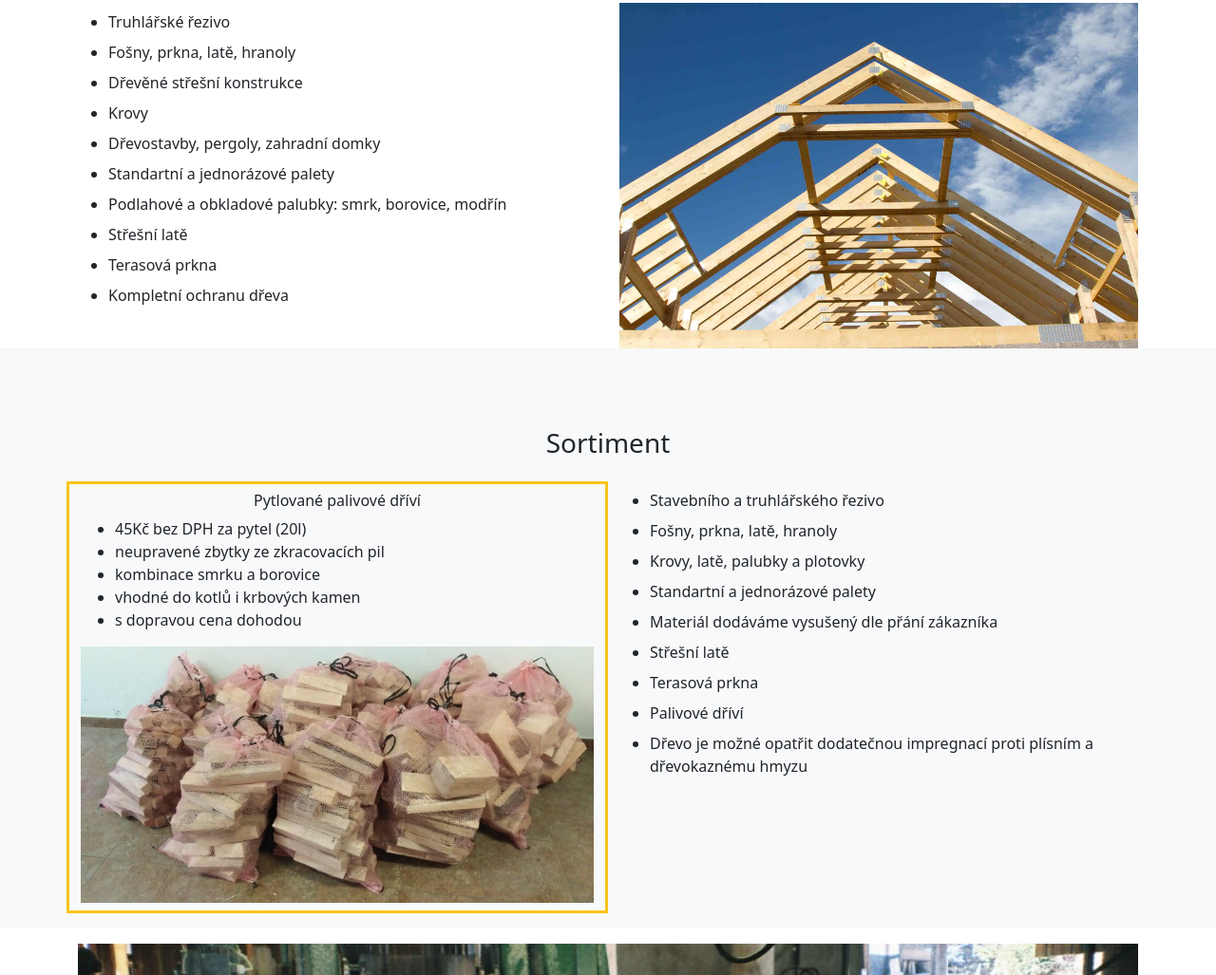
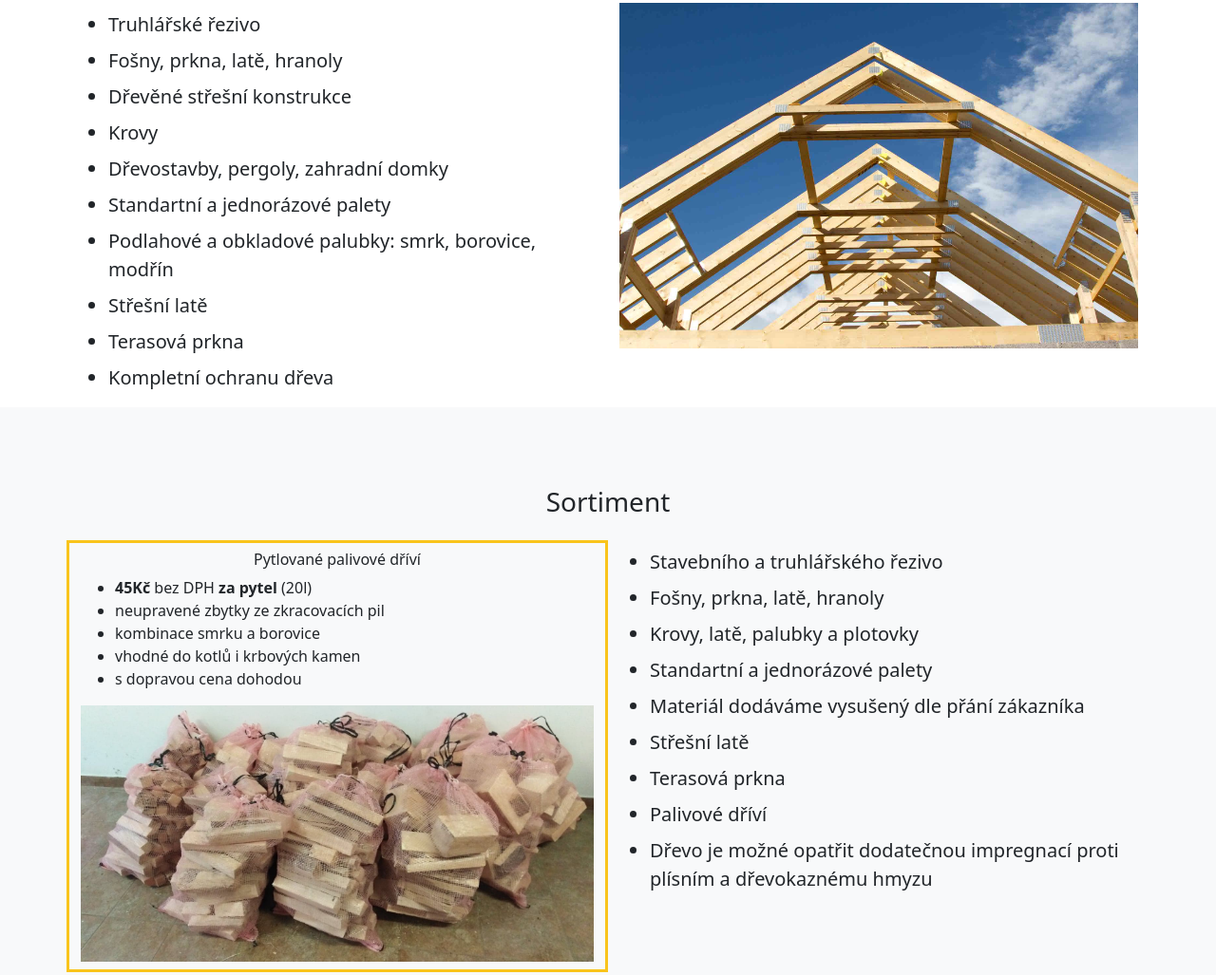
Before and after one commit to filipskorpik/Pila, a website: page index.html in a window 1280 px wide. Shown: the part 938-1965 px from the top of the page at 95% size. Drawn offline with nearby package versions, Linux system fonts and the light colour scheme.

Commit message:
zvětšen font-size

```diff
--- a/index.html
+++ b/index.html
@@ -61,16 +61,16 @@
         <div class="col-md-6">
 
         <ul>
-          <li class="my-2">Truhlářské řezivo</li>
-          <li class="my-2">Fošny, prkna, latě, hranoly</li>
-          <li class="my-2">Dřevěné střešní konstrukce</li>
-          <li class="my-2">Krovy</li>
-          <li class="my-2">Dřevostavby, pergoly, zahradní domky</li>
-          <li class="my-2">Standartní a jednorázové palety</li>
-          <li class="my-2">Podlahové a obkladové palubky: smrk, borovice, modřín</li>
-          <li class="my-2">Střešní latě</li>
-          <li class="my-2">Terasová prkna</li>
-          <li class="my-2">Kompletní ochranu dřeva</li>
+          <li class="my-2 fs-5">Truhlářské řezivo</li>
+          <li class="my-2 fs-5">Fošny, prkna, latě, hranoly</li>
+          <li class="my-2 fs-5">Dřevěné střešní konstrukce</li>
+          <li class="my-2 fs-5">Krovy</li>
+          <li class="my-2 fs-5">Dřevostavby, pergoly, zahradní domky</li>
+          <li class="my-2 fs-5">Standartní a jednorázové palety</li>
+          <li class="my-2 fs-5">Podlahové a obkladové palubky: smrk, borovice, modřín</li>
+          <li class="my-2 fs-5">Střešní latě</li>
+          <li class="my-2 fs-5">Terasová prkna</li>
+          <li class="my-2 fs-5">Kompletní ochranu dřeva</li>
         </ul>
         </div>
         <div class="col-md-6">
@@ -93,7 +93,7 @@
           <div class="row border border-primary border-3">
             <h6 class="mt-2 text-center">Pytlované palivové dříví</h6>
             <ul class="ps-5">
-              <li>45Kč bez DPH za pytel (20l) </li>
+              <li> <strong>45Kč</strong> bez DPH <strong>za pytel</strong> (20l) </li>
               <li>neupravené zbytky ze zkracovacích pil</li>
               <li>kombinace smrku a borovice</li>
               <li>vhodné do kotlů i krbových kamen</li>
@@ -106,15 +106,15 @@
 
         <div class="col-md-6">
         <ul>
-          <li class="my-2">Stavebního a truhlářského řezivo</li>
-          <li class="my-2">Fošny, prkna, latě, hranoly</li>
-          <li class="my-2">Krovy, latě, palubky a plotovky</li>
-          <li class="my-2">Standartní a jednorázové palety</li>
-          <li class="my-2">Materiál dodáváme vysušený dle přání zákazníka</li>
-          <li class="my-2">Střešní latě</li>
-          <li class="my-2">Terasová prkna</li>
-          <li class="my-2">Palivové dříví</li>
-          <li class="my-2">Dřevo je možné opatřit dodatečnou impregnací proti plísním a dřevokaznému hmyzu</li>
+          <li class="my-2 fs-5">Stavebního a truhlářského řezivo</li>
+          <li class="my-2 fs-5">Fošny, prkna, latě, hranoly</li>
+          <li class="my-2 fs-5">Krovy, latě, palubky a plotovky</li>
+          <li class="my-2 fs-5">Standartní a jednorázové palety</li>
+          <li class="my-2 fs-5">Materiál dodáváme vysušený dle přání zákazníka</li>
+          <li class="my-2 fs-5">Střešní latě</li>
+          <li class="my-2 fs-5">Terasová prkna</li>
+          <li class="my-2 fs-5">Palivové dříví</li>
+          <li class="my-2 fs-5">Dřevo je možné opatřit dodatečnou impregnací proti plísním a dřevokaznému hmyzu</li>
         </ul>
         </div>
       </div>
@@ -193,11 +193,12 @@
   <footer class="footer bg-primary pt-3">
 
     <div class="container">
-      <iframe class="w-100 footer-map" src="https://www.google.com/maps/embed?pb=!1m18!1m12!1m3!1d8232.487049808973!2d15.963907051704997!3d49.46427203815289!2m3!1f0!2f0!3f0!3m2!1i1024!2i768!4f13.1!3m3!1m2!1s0x470d73bf2368352f%3A0x1d9bd25e8bdd3108!2sRadost%C3%ADn%20nad%20Oslavou%2031%2C%20594%2044%20Radost%C3%ADn%20nad%20Oslavou!5e0!3m2!1scs!2scz!4v1652603925888!5m2!1scs!2scz"  height="450" style="border:0;" allowfullscreen="" loading="lazy" referrerpolicy="no-referrer-when-downgrade"></iframe>
       <span class="d-block text-center fs-3">Po - Pá:	 	7:00 - 17:00</span>
       <span class="d-block text-center fs-3">+420 605 138 692 </span>
-      <span class="d-block text-center">Radostín nad Oslavou 31</span>
-      <span class="d-block text-center">594 44</span>
+      <span class="d-block text-center fs-4 mt-4">Radostín nad Oslavou 31</span>
+      <span class="d-block text-center fs-4">594 44</span>
+      <iframe class="w-100 footer-map" src="https://www.google.com/maps/embed?pb=!1m18!1m12!1m3!1d8232.487049808973!2d15.963907051704997!3d49.46427203815289!2m3!1f0!2f0!3f0!3m2!1i1024!2i768!4f13.1!3m3!1m2!1s0x470d73bf2368352f%3A0x1d9bd25e8bdd3108!2sRadost%C3%ADn%20nad%20Oslavou%2031%2C%20594%2044%20Radost%C3%ADn%20nad%20Oslavou!5e0!3m2!1scs!2scz!4v1652603925888!5m2!1scs!2scz"  height="450" style="border:0;" allowfullscreen="" loading="lazy" referrerpolicy="no-referrer-when-downgrade"></iframe>
+
 
     </div>
   </footer>
```
